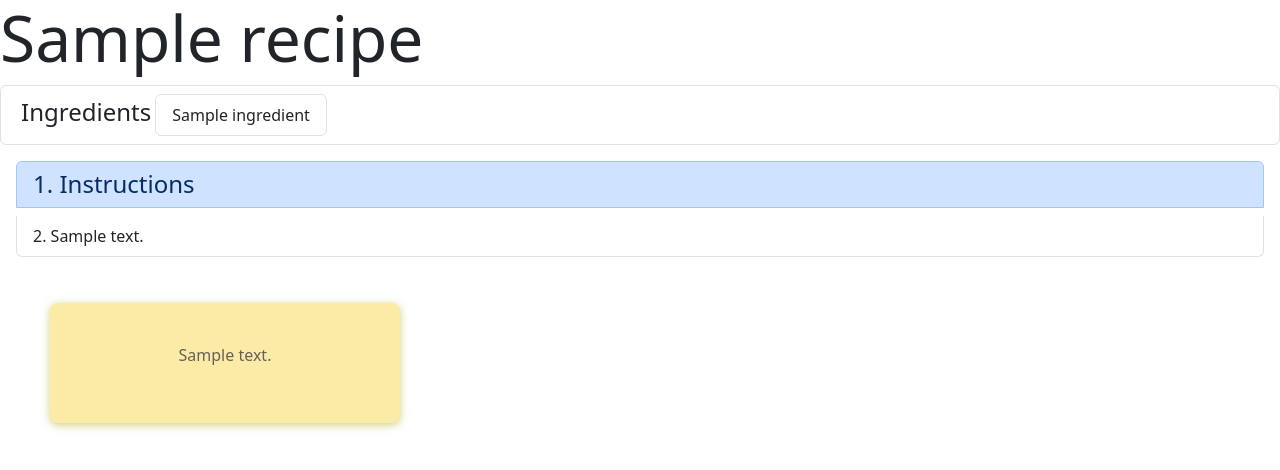
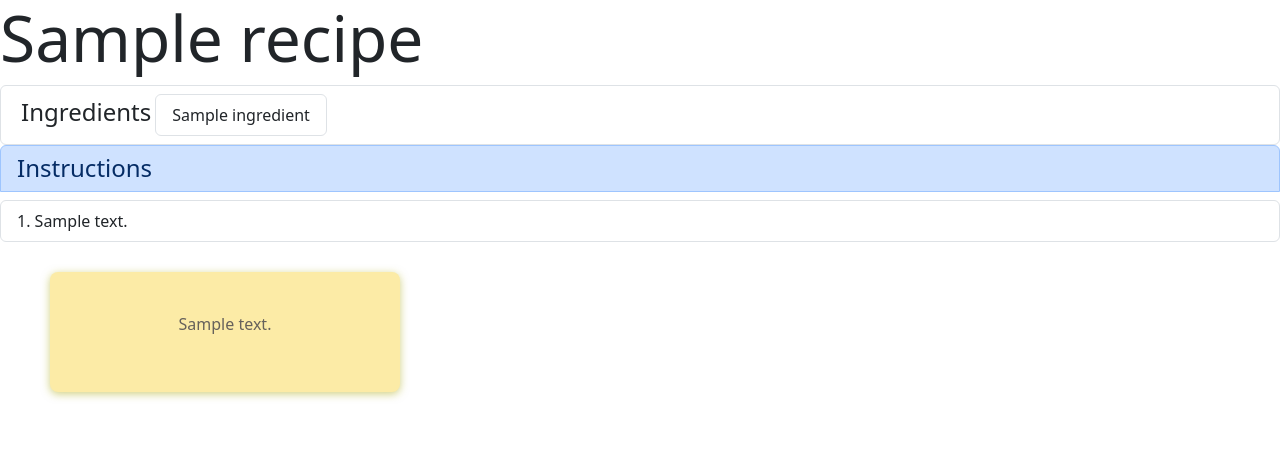
Before and after one commit to schovkla/cookbook, a Django app: template cookbook_app/templates/cookbook_app/recipe.html in a window 1280 px wide. Shown: the top 470 px of the page. Run offline with Django 4.2, Linux system fonts and the light colour scheme; the template is opened without the code that fills it: values that come from a table or form of the project are taken from there, others are empty; tables that the repository leaves empty hold one stand-in row (values such as "Sample post"); parts of the project's set-up code (start-up, migrations or seed data) failed here and were passed over; some libraries are stand-ins or nearby versions.

Commit message:
Remove numbering from instructions label.

```diff
--- a/cookbook_app/templates/cookbook_app/recipe.html
+++ b/cookbook_app/templates/cookbook_app/recipe.html
@@ -9,7 +9,7 @@
 
     <div class="list-group">
         <div class="list-group-item">
-            <h4 class="list-group-item-heading float-start m-1">{% trans "Ingredients"%}</h4>
+            <h4 class="list-group-item-heading float-start m-1">{% trans "Ingredients" %}</h4>
             <ul class="list-group float-start">
                 {% for ingredient in recipe.ingredients.all %}
                     <li class="list-group-item">{{ ingredient }}</li>
@@ -19,12 +19,14 @@
     </div>
 
     {#    TODO: Create nice web page for recipe#}
-    <ol class=" list-group list-group-numbered m-3">
-        <h4 class="list-group-item list-group-item-primary">{% trans "Instructions"%}</h4>
-        {% for step in recipe.steps.all %}
-            <li class="list-group-item">{{ step }}</li>
-        {% endfor %}
-    </ol>
+    <div class="list-group">
+        <h4 class="list-group-item list-group-item-primary">{% trans "Instructions" %}</h4>
+        <ol class="list-group list-group-numbered m-0">
+            {% for step in recipe.steps.all %}
+                <li class="list-group-item">{{ step }}</li>
+            {% endfor %}
+        </ol>
+    </div>
 
     <div class="row">
         <div class="col-md-4 col-sm-6 content-card">
```
